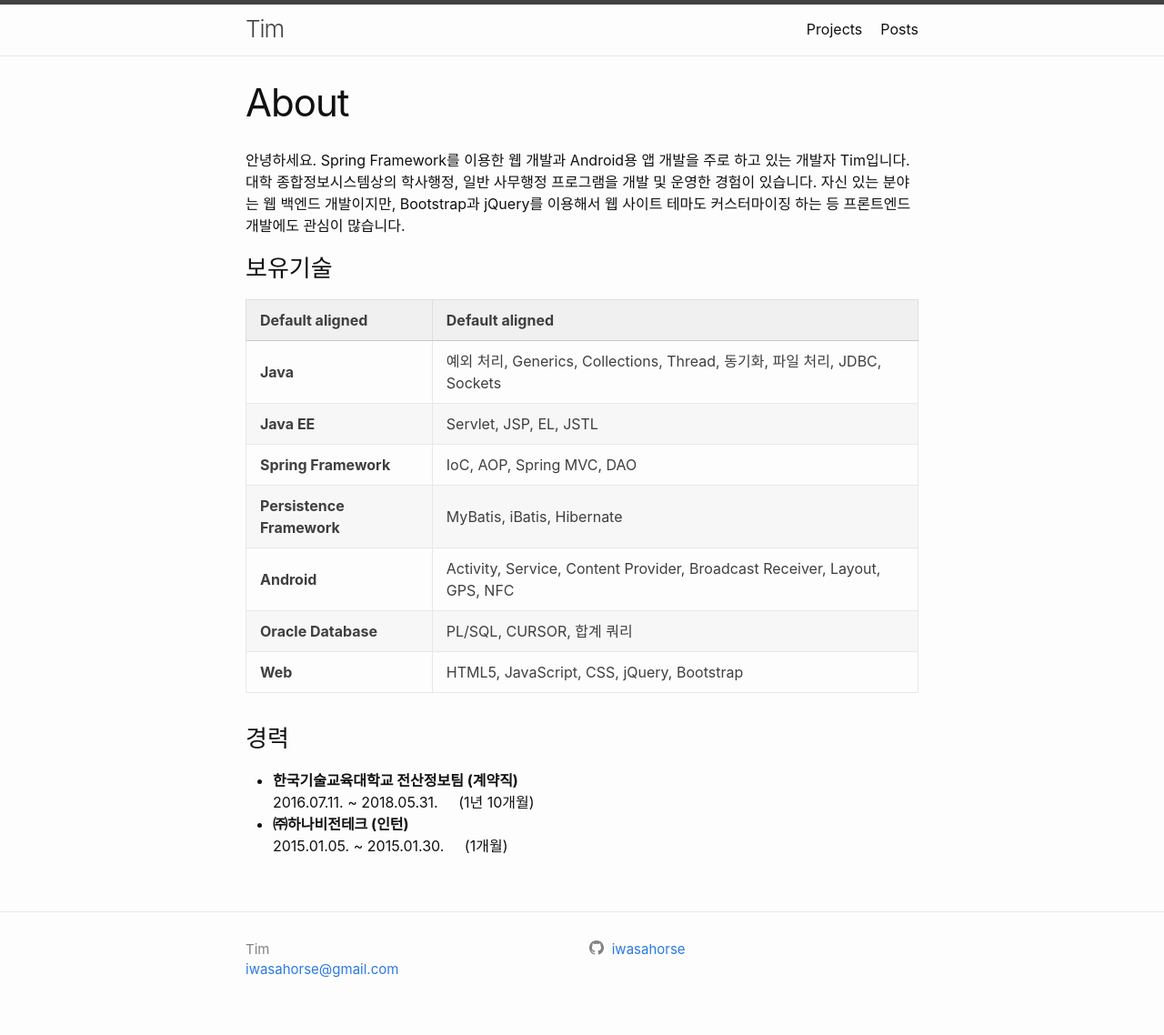
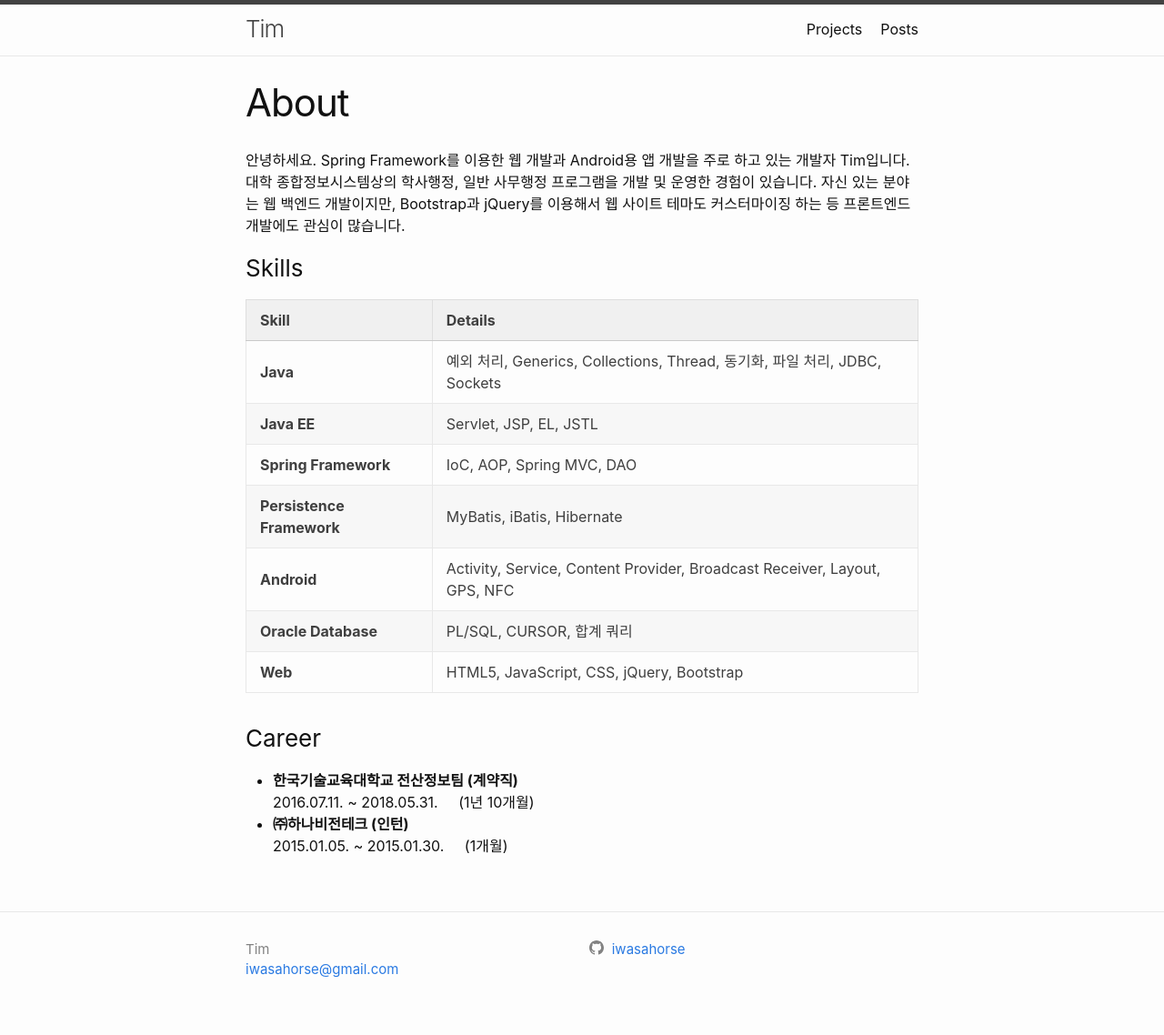
Before and after one commit to majortim/majortim.github.io, a Jekyll site: the page built from index.md, in a window 1280 px wide. Shown: the whole page at 91% size. Built offline with Jekyll 4.4.1, drawn with Linux system fonts in a browser that asks for light colours.

Commit message:
Changed index(about)

```diff
--- a/_includes/head.html
+++ b/_includes/head.html
@@ -13,7 +13,8 @@
 	{% endif %}
   </title>
 
-  <link rel="stylesheet" href="{{ "/assets/main.css" | relative_url }}">
+  <link rel="stylesheet" href="{{ '/assets/main.css' | relative_url }}">
+
   {%- feed_meta -%}
   {%- if jekyll.environment == 'production' and site.google_analytics -%}
     {%- include google-analytics.html -%}
--- a/index.md
+++ b/index.md
@@ -5,10 +5,10 @@ title: About
 
 안녕하세요. Spring Framework를 이용한 웹 개발과 Android용 앱 개발을 주로 하고 있는 개발자 Tim입니다. 대학 종합정보시스템상의 학사행정, 일반 사무행정 프로그램을 개발 및 운영한 경험이 있습니다. 자신 있는 분야는 웹 백엔드 개발이지만, Bootstrap과 jQuery를 이용해서 웹 사이트 테마도 커스터마이징 하는 등 프론트엔드 개발에도 관심이 많습니다.
 
-### 보유기술
+### Skills
 
 |---
-| Default aligned | Default aligned |
+| Skill | Details |
 |-|-|
 | **Java** | 예외 처리, Generics, Collections, Thread, 동기화, 파일 처리, JDBC, Sockets|
 | **Java EE** | Servlet, JSP, EL, JSTL |
@@ -20,7 +20,7 @@ title: About
 |---
 
 
-### 경력
+### Career
 * **한국기술교육대학교 전산정보팀 (계약직)**\\
 2016.07.11. ~ 2018.05.31.
 	&nbsp;&nbsp;&nbsp;&nbsp;(1년 10개월)
```
Also changed, not shown: about.md (+3 -3 lines).
